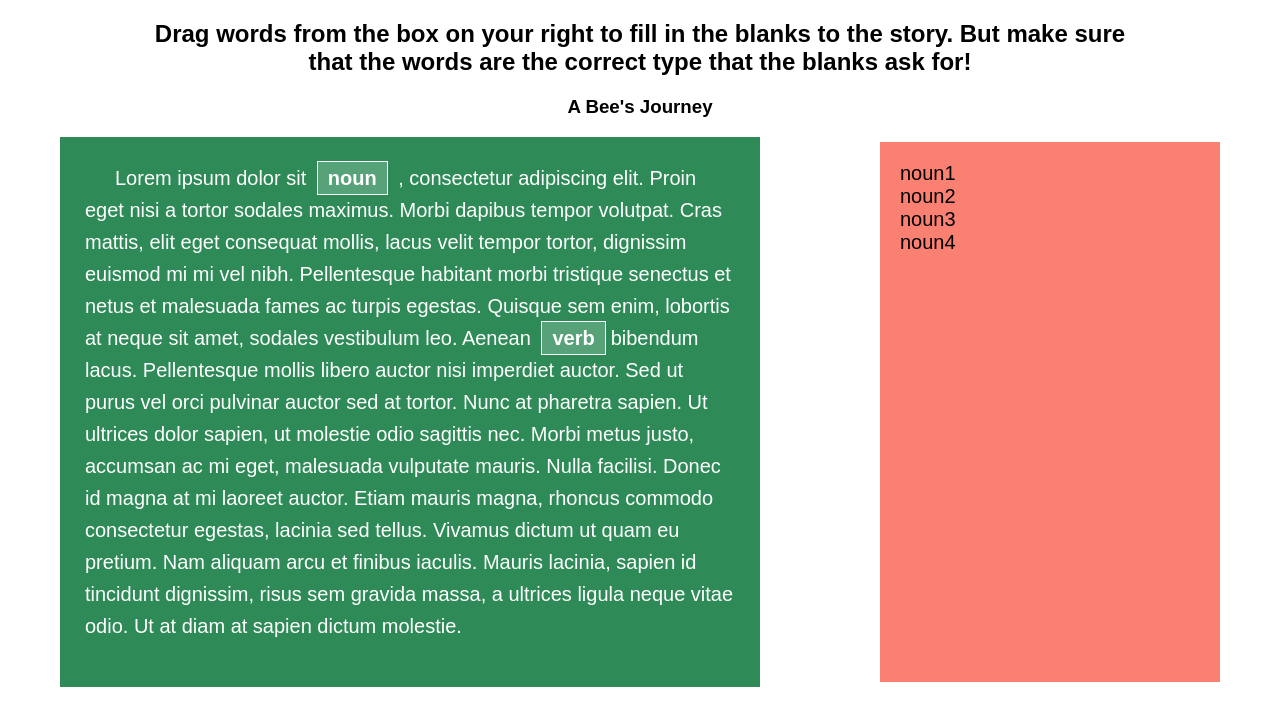
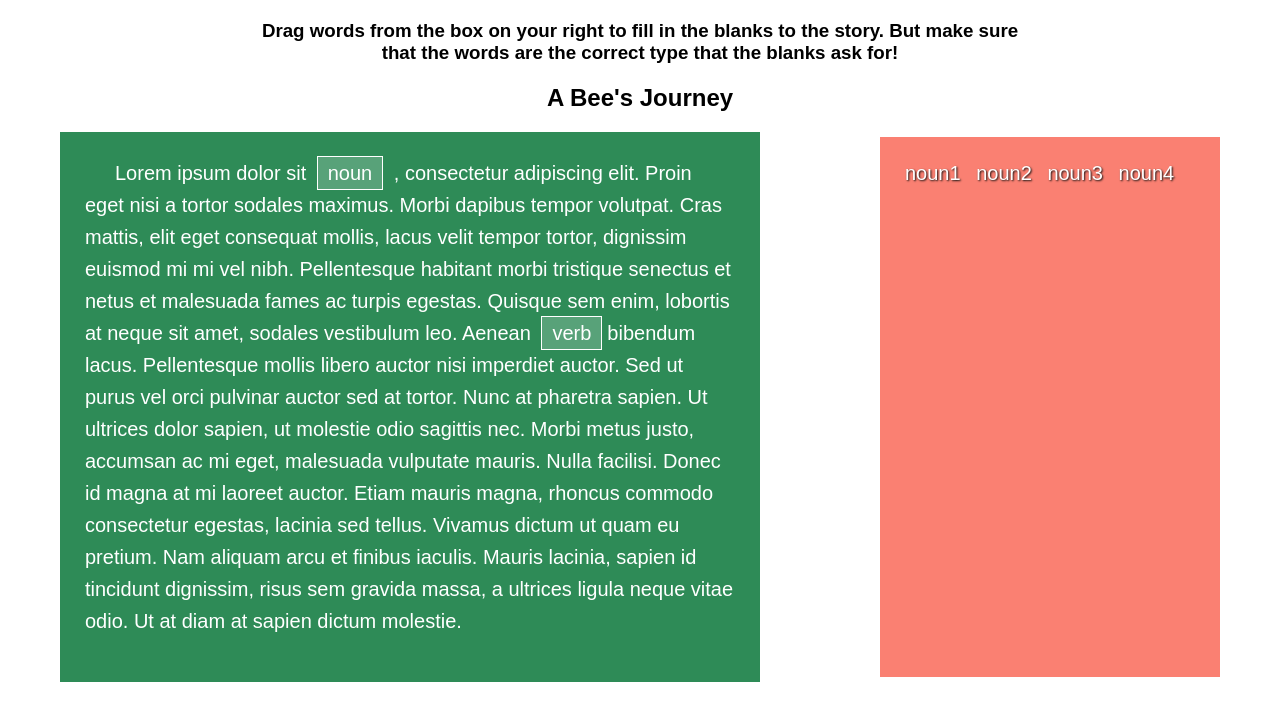
Before and after one commit to flegald/MadLib, a plain HTML site: page Mad.html in a window 1280 px wide. Drawn offline with nearby package versions, Linux system fonts and the light colour scheme.

Commit message:
adds style and organizes code

```diff
--- a/JS/test.js
+++ b/JS/test.js
@@ -1,12 +1,22 @@
 $(document).ready(function(){
-	$('.nounDrag').draggable({snap: '.nounTar'});
-   $('.nounTar').droppable({accept: '.nounDrag',
-            drop: function( event, ui ) {
-               $(this)
-               .addClass( "dropped" )
-            $(document).ready(function(){
-            });
-         }
-
+  $('.nounDrag').draggable({snap: '.nounTar, .verbTar', snapMode: 'inner'});
+  $('.verbDrag').draggable({snap: '.nounTar, .verbTar', snapMode: 'inner'});
+  $('.nounTar').droppable({
+    drop: function(event, ui) {
+      if ((ui.draggable).hasClass('nounDrag')) {
+        console.log('yes')
+      } else {
+        console.log('no')
+      }
+    }
+  });
+  $('.verbTar').droppable({
+    drop: function(event, ui) {
+      if ((ui.draggable).hasClass('verbDrag')) {
+        console.log('yes')
+      } else {
+        console.log('no')
+      }
+    }
+  });
 });
-});
--- a/Mad.html
+++ b/Mad.html
@@ -10,9 +10,9 @@
 </head>
 
 <body>
-	<h2>Drag words from the box on your right to fill in the blanks to the story. But make sure that the words are the correct type that the blanks ask for!</h2>
+	<h3>Drag words from the box on your right to fill in the blanks to the story. But make sure that the words are the correct type that the blanks ask for!</h3>
 
-	<h3>A Bee's Journey</h3>
+	<h2>A Bee's Journey</h2>
 
 	<div id="story">
 
@@ -23,10 +23,10 @@
 		</article>
 
 		<article id="pool">
-			<section class="nounDrag">noun1</section>
-			<section class="nounDrag">noun2</section>
-			<section class="nounDrag">noun3</section>
-			<section class="nounDrag">noun4</section>
+			<a class="nounDrag" href="#">noun1</a>
+			<a class="nounDrag" href="#">noun2</a>
+			<a class="nounDrag" href="#">noun3</a>
+			<a class="nounDrag" href="#">noun4</a>
 		</article>
 	</div>
 
--- a/css/story.css
+++ b/css/story.css
@@ -23,20 +23,30 @@
   margin: auto;
 }
 
+h3 {
+  text-align: center;
+  margin: 20px 250px;
+}
 h2 {
-  text-align: center;
-  margin: 20px 150px;
-}
-h3 {
   text-align: center;
 }
 p {
 	display: inline;
 }
 
+.nounDrag {
+  color: #fff;
+  display: inline-block;
+  padding: 5px;
+  text-decoration: none;
+  text-shadow: 1px 1px 2px #111;
+}
+.nounDrag:hover {
+  background-color: teal;
+}
+
 .nounTar, .verbTar {
 	display: inline;
-	font-weight: bold;
 	background-color: rgba(255,255,255,0.2);
 	border: 1px solid white;
   padding: 5px 10px;
@@ -54,13 +64,3 @@ p {
 	background-color: red;
   font-size: 20px;
 }
-
-a {
-  text-decoration: none;
-  text-shadow: 1px 1px 2px #111;
-  color: #fff;
-  padding: 5px;
-}
-a:hover {
-  background-color: aquamarine;
-}
```
